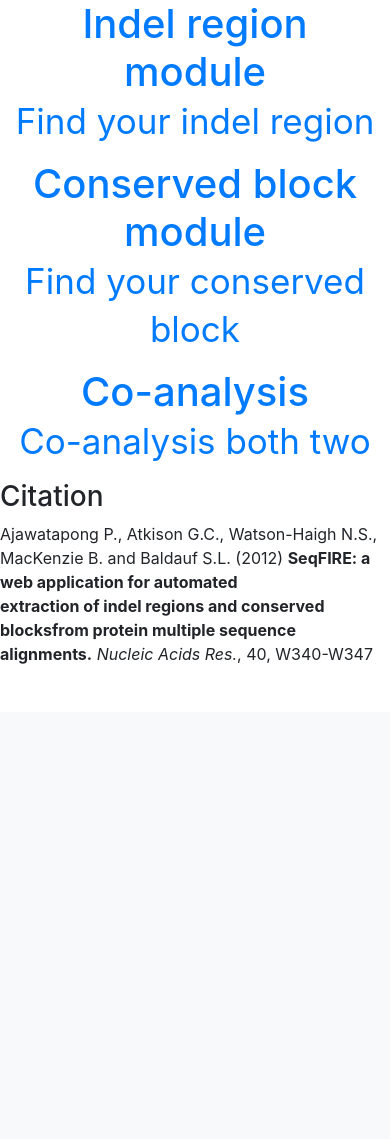
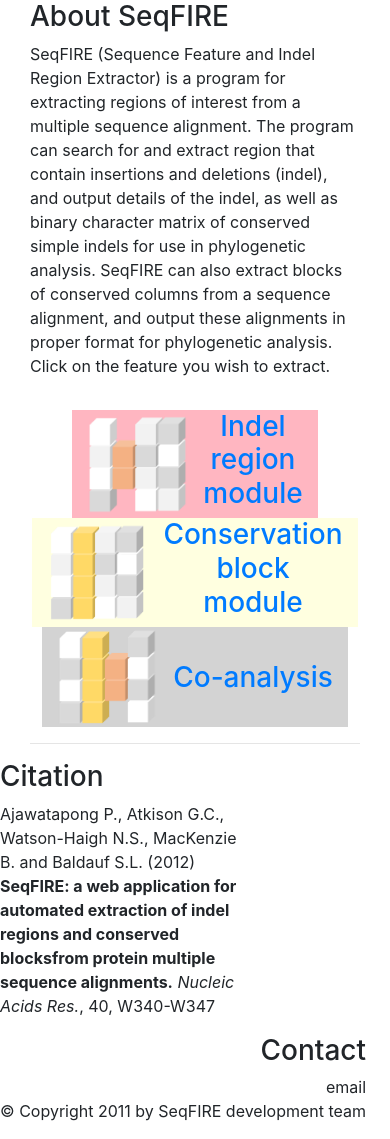
Before and after one commit to ntnkob/seqFIre2021, a Flask app: page / in a window 390 px wide. Shown: the part 132-1271 px from the top of the page. Before the commit the page ends 796 px from the top, so only its background shows below. Run offline with Flask 2, Linux system fonts and the light colour scheme; some libraries are stand-ins or nearby versions.

Commit message:
Add new features - Add return to home page by clicking on SeqFIRE logo - Add functional result page, now user can select and display each part of output freely - Add go back button in result page to make user go back to the same module after analyzing - Add functional user warning modal, now fatal error and error will be displayed on screen - Update front-end of the website

```diff
--- a/app/routes.py
+++ b/app/routes.py
@@ -2,7 +2,7 @@ from flask import render_template, flash
 from app import app
 from app.forms import coAnalysisForm, indelForm, conservedBlockForm
 from werkzeug.utils import secure_filename
-import os, seqFIRE_function
+import seqFIRE_function
 
 @app.route('/')
 @app.route('/index')
@@ -33,16 +33,15 @@ def seq_submit(analysis_mode,co_analysis):
 
     #Render and process the form
     if form.is_submitted():
+
         print(form.data)
         #If the data is input in copy-paste format
         if form.copypaste_sequence.data:
             inputSeq = form.copypaste_sequence.data
-            flash("Submitted sequence: {}".format(form.copypaste_sequence.data))
         #Else the data will be input in file format
         else:
             filename = secure_filename(form.file_sequence.data.filename)
             inputSeq = form.file_sequence.data.read().decode()
-            flash("File-submitted sequence from {}: {}".format(filename, inputSeq))
 
         formData = form.data
         analysis_mode = 1 if analysis_mode=='1' else 2
@@ -57,16 +56,74 @@ def seq_submit(analysis_mode,co_analysis):
         strick_combination = form.strick_combination.data if 'strick_combination' in formData else "False"
         combine_with_indel = 'False' if co_analysis == '0' else 'True'
         fuse = form.fuse.data if 'fuse' in formData else 4
-        multidata = 2 if form.multiData.data=='2' in formData else 1
+        multidata = 1 if form.multidata.data==None else 2
+        seqType = form.seqType.data
+        submitAnyway = form.submitAnyway.data
 
         analysis_result = seqFIRE_function.startAnalysis(analysis_mode, similarity_threshold, percent_similarity,
             percent_accept_gap, p_matrix, p_matrix_2, inter_indels, 'True', partial, blocks, strick_combination, combine_with_indel,
-            fuse, multidata, 1, inputSeq)
+            fuse, multidata, 1, inputSeq, seqType, submitAnyway)
 
-        button_name=['a','b','c','d','e']
-        button_description=['one','two','three','four','five']
+        # if analysis error or warning
+        if analysis_result[0] == False and submitAnyway == 'False':
+            return render_template('seq_submit.html', title='Submit your sequence', form = form, module_name = module_name,
+                                    error_messages = analysis_result[1]['error_messages'], fatal = analysis_result[1]['Fatal'])
+        # if analysis successful
+        else:
 
-        print(list(zip(analysis_result,button_name,button_description)))
 
-        return render_template('resultPage.html',analysis_result = zip(analysis_result,button_name,button_description))
+            #Defining variables for outputting
+            informationDict = {}
+            informationDict['Module'] = module_name
+            informationDict['Mode'] = "Single mode" if multidata == 1 else "Batch mode"
+            informationDict['File name'] = filename if not form.copypaste_sequence.data else '-'
+            informationDict['Sequence Type'] = form.seqType.data
+            informationDict['Count'] = analysis_result[2][0]
+            informationDict['Length'] = analysis_result[2][1]
+            optionOutput = {"Information": informationDict}
+            descriptionOutput = {}
+
+            if analysis_mode==1:
+                indelParameterDict = {}
+                indelParameterDict['Amino acid conservation threshold']  = similarity_threshold
+                indelParameterDict['Amino acid substitute group'] = p_matrix
+                indelParameterDict['Inter-indel space'] = inter_indels
+                indelParameterDict['Partial treatment'] = partial
+                optionOutput['Parameters (Indel Region Module)'] = indelParameterDict
+
+                indelButtonName = ['indel_output_1','indel_output_2', 'indel_output_3', 'indel_output_4']
+                indelDescription = ['Alignment with Indel Annotation',
+                                   'Indel List',
+                                   'Indel Matrix',
+                                   'Marked Indel Alignment in NEXUS format']
+                indelData = analysis_result[1] if combine_with_indel=='False' else analysis_result[1][:4]
+
+                descriptionOutput['Indel Region Module'] = zip(indelButtonName, indelDescription, indelData)
+
+            if analysis_mode==2:
+                conservedBlockParameterDict = {}
+                conservedBlockParameterDict['DNA or amino acid conservation threshold'] = percent_similarity
+                conservedBlockParameterDict['DNA or amino acid substitute group'] = p_matrix_2
+                conservedBlockParameterDict['Percent accept gaps'] = percent_accept_gap
+                conservedBlockParameterDict['Min size of conserved block'] = fuse
+                conservedBlockParameterDict['Max size of non-conserved block'] = blocks
+                conservedBlockParameterDict['Combination of conserved profiles'] = strick_combination
+                optionOutput['Parameters (Conserved Block Module)'] = conservedBlockParameterDict
+
+                conservedBlockButtonName = ['conserved_block_output_1','conserved_block_output_2','conserved_block_output_3','conserved_block_output_4','conserved_block_output_5']
+                conservedBlockDescription = ['Alignment with Conserved Annotation',
+                                            'Full Alignment plus indel profile in FASTA format',
+                                            'Masked alignment (indel regions deleted) in FASTA format',
+                                            'Full alignment with indels listed in a NEXUS \'character block\'',
+                                            'Marked Conserved Alignment in NEXUS format']
+                conservedBlockData = analysis_result[1]
+
+                descriptionOutput['Conserved Block Module'] = zip(conservedBlockButtonName, conservedBlockDescription, conservedBlockData)
+
+            goBackParameters = [analysis_mode, int(co_analysis)]
+            print(optionOutput)
+            print(type(analysis_result[1]))
+            print(len(analysis_result[1]))
+            print(analysis_result[1])
+            return render_template('resultPage.html',optionOutput = optionOutput, descriptionOutput = descriptionOutput, goBackParameters = goBackParameters)
     return render_template('seq_submit.html', title='Submit your sequence', form = form, module_name = module_name)
--- a/app/static/seqSubmitFunction.js
+++ b/app/static/seqSubmitFunction.js
@@ -14,6 +14,11 @@ function buildHyperlink(hyperlinkID,hyperlinkWord)
 
 
 $(document).ready(function() {
+    $('#exampleModal').modal('show');
+    $('#submitanyway').click(function () {
+       $('#exampleModal').modal('hide');
+       $('#submitAnyway').val('True');
+    });
     /* Adding buttons and tooltips into the website */
     // All forms
     $("label[for=multiData]").append(buildInfoIcon("multiData","Message for multiple dataset analysis mode"));
@@ -109,4 +114,5 @@ MSLTRTERTIILSLWSKISTQADVIGTETLERLFSCYPQAKTYFPHFDLHSGSAQLRAHGSKVVAAVGDAVKSIDNVTSA
     $(document).on('click','#strickCombinationIcon', function() {
         $("#strickCombinationPanel").slideToggle("slow");
     });
+
 });
--- a/app/templates/base.html
+++ b/app/templates/base.html
@@ -23,8 +23,8 @@
     <body>
         <!-- Navigation bar -->
         <nav class="navbar navbar-light bg-light">
-            <a class='navbar-brand'>
-                <img src='/static/logo.jpg' width='120' height='50' alt="seqFIRE Logo" href="{{ url_for('index') }}">
+            <a href="{{ url_for('index') }}" class='navbar-brand'>
+                <img src='/static/logo.jpg' width='120' height='50' alt="seqFIRE Logo">
             </a>
             <ul class="nav nav-pills my-2">
                 {{ render_nav_item('index', 'Home', use_li = True) }}
@@ -36,15 +36,32 @@
 
         <!-- Your page content -->
         <div class='container-fluid'>
+            <div class='col-sm-1'></div>
+            <div class='col-sm-10'>
             {% block content %}
             {% endblock %}
+            </div>
+            <div class='col-sm-1'></div>
         </div>
 
         <!-- Page footer -->
-        <h3>Citation</h3>
-        Ajawatapong P., Atkison G.C., Watson-Haigh N.S., MacKenzie B. and Baldauf S.L. (2012) <b>SeqFIRE: a web application for automated<br>
-        extraction of indel regions and conserved blocksfrom protein multiple sequence alignments.</b> <i>Nucleic Acids Res.</i>, 40, W340-W347
-
+        <div class='row'>
+            <div class='container-fluid'>
+                <div class='row justify-content-between'>
+                    <div class='col-8'>
+                    <h3>Citation</h3><p class = "text-left">
+                    Ajawatapong P., Atkison G.C., Watson-Haigh N.S., MacKenzie B. and Baldauf S.L. (2012) <b>SeqFIRE: a web application for automated
+                    extraction of indel regions and conserved blocksfrom protein multiple sequence alignments.</b> <i>Nucleic Acids Res.</i>, 40, W340-W347</p>
+                    </div>
+                    <div class='col-auto'>
+                    <h3 class='text-right'>Contact</h3><p class = "text-right">
+                    email<br>
+                    &copy; Copyright 2011 by SeqFIRE development team
+                    </div>
+                    </div>
+                </div>
+            </div>
+        </div>
 
         {% block scripts %}
             <!-- Optional JavaScript -->
--- a/app/templates/index.html
+++ b/app/templates/index.html
@@ -1,27 +1,68 @@
 {% extends "base.html" %}
 
+{% block styles %}
+{{ super () }}
+<style>
+    .indelModule{
+        background-color: lightpink;
+        text-align: center;
+    }
+    .conservedBlockModule{
+        background-color: lightyellow;
+        text-align: center;
+    }
+    .coAnalysisModule{
+        background-color: lightgrey;
+        text-align: center;
+    }
+</style>
+{% endblock %}
+
 {% block content %}
-<div class="row">
-    <div class="col-xs-12 col-sm-6 col-md-6">
-        <h1><p class = "text-center">
-            <a href="{{ url_for('seq_submit', analysis_mode = 1, co_analysis = 0) }}">Indel region module<br><small>Find your indel region</small></a>
-        </p></h1>
+<div class='row justify-content-center'>
+    <div class='col'>
+        <h3>About SeqFIRE</h3>
+        <p>SeqFIRE (Sequence Feature and Indel Region Extractor) is a program for extracting regions of interest from a multiple sequence alignment.
+            The program can search for and extract region that contain insertions and deletions (indel), and output details of the indel, as well as binary character matrix of
+            conserved simple indels for use in phylogenetic analysis. SeqFIRE can also extract blocks of conserved columns from a sequence alignment, and output
+            these alignments in proper format for phylogenetic analysis.<br>
+            Click on the feature you wish to extract.
     </div>
-    <div class="col-xs-12 col-sm-6 col-md-6">
-        <h1><p class = "text-center">
-            <a href="{{ url_for('seq_submit', analysis_mode = 2, co_analysis = 0) }}">Conserved block module<br><small>Find your conserved block</small></a>
-        </p></h1>
+</div>
+
+</p>
+<div class="row justify-content-around">
+    <div class="col-auto indelModule">
+        <a href="{{ url_for('seq_submit', analysis_mode = 1, co_analysis = 0) }}">
+            <div class='media text-center'>
+                <img src="static/logo-indel.png" width='100' height='100' class='align-self-center mr-3 text-center' alt='indelpic'>
+                <div class='media-body'>
+                    <h3 class='mt-0'>Indel<br>region<br>module</h3>
+                </div>
+            </div>
+        </a>
     </div>
-  </div>
-  <div class="row">
-    <div class="col-xs-4 col-sm-4"></div>
-    <div class="col-xs-4 col-sm-4">
-        <h1><p class = "text-center">
-            <a href="{{ url_for('seq_submit', analysis_mode = 2, co_analysis = 1) }}">Co-analysis<br><small>Co-analysis both two</small></a>
-        </p></h1>
+    <div class="col-auto conservedBlockModule">
+        <a href="{{ url_for('seq_submit', analysis_mode = 1, co_analysis = 0) }}">
+            <div class='media'>
+                <img src="static/logo-conserved.png" width='100' height='100' class='align-self-center mr-3' alt='conservedpic'>
+                <div class='media-body'>
+                    <h3 class='mt-0'>Conservation<br>block<br>module</h3>
+                </div>
+            </div>
+        </a>
     </div>
-    <!-- Optional: clear the XS cols if their content doesn't match in height -->
-    <div class="clearfix visible-xs-block"></div>
-    <div class="col-xs-4 col-sm-4"></div>
-  </div>
+    <div class="col-auto coAnalysisModule">
+        <a href="{{ url_for('seq_submit', analysis_mode = 1, co_analysis = 0) }}">
+            <div class='media'>
+                <img src="static/logo-co.png" width='100' height='100' class='align-self-center mr-3' alt='copic'>
+                <div class='media-body'>
+                    <h3 class='mt-0'><br>Co-analysis<br></h3>
+                </div>
+            </div>
+        </a>
+    </div>
+</div>
+<hr>
+
 {% endblock %}
```
Also changed, not shown: app/forms.py (+18 -17 lines), app/static/resultPageFunction.js (+26 -8 lines), app/templates/resultPage.html (+19 -6 lines), app/templates/seq_submit.html (+29 -1 lines), app/static/logo-co.png (added), app/static/logo-conserved.png (added), app/static/logo-indel.png (added), app/static/logo-install-prep.png (added), app/static/logo-install-standalone.png (added).
